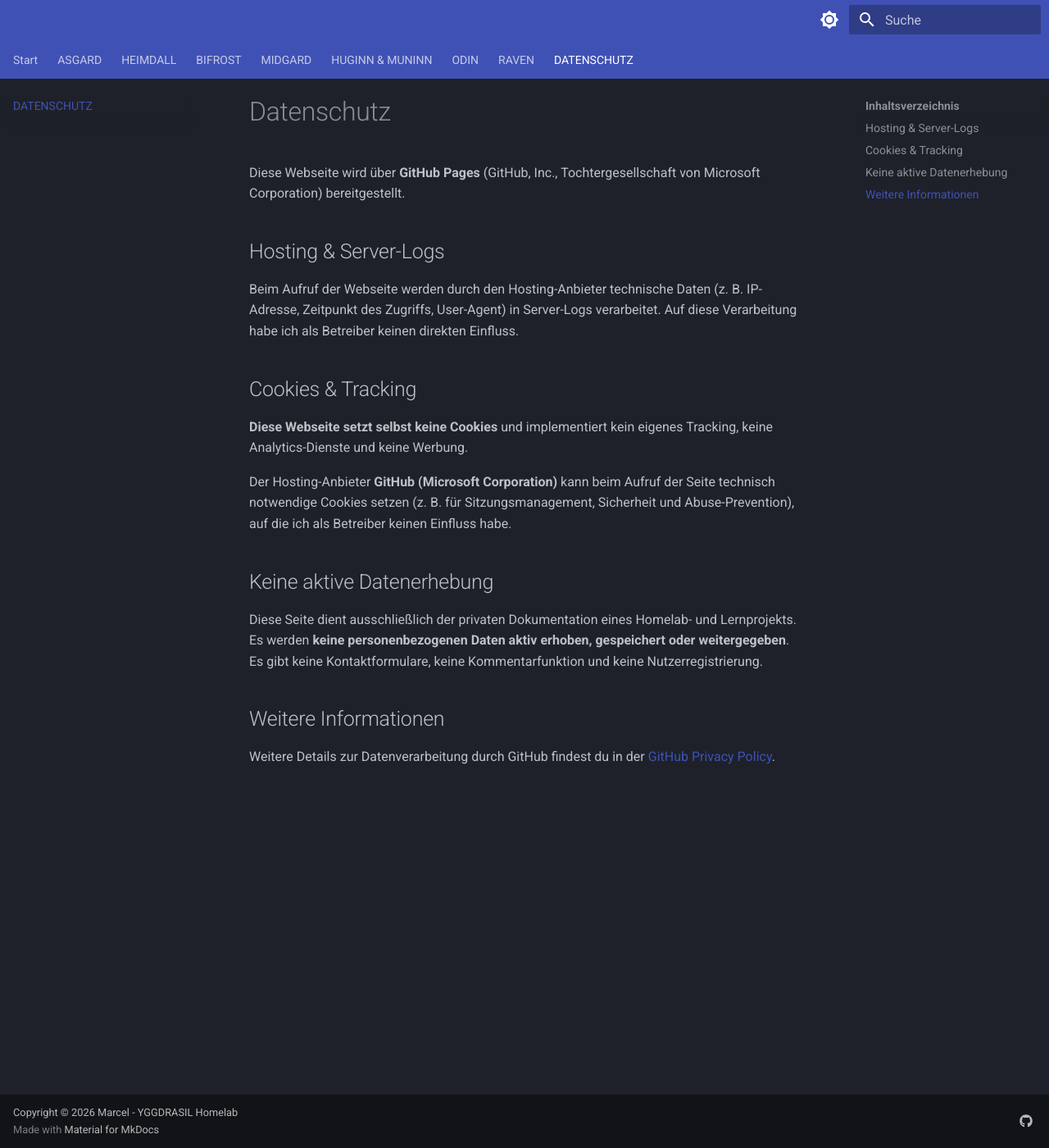
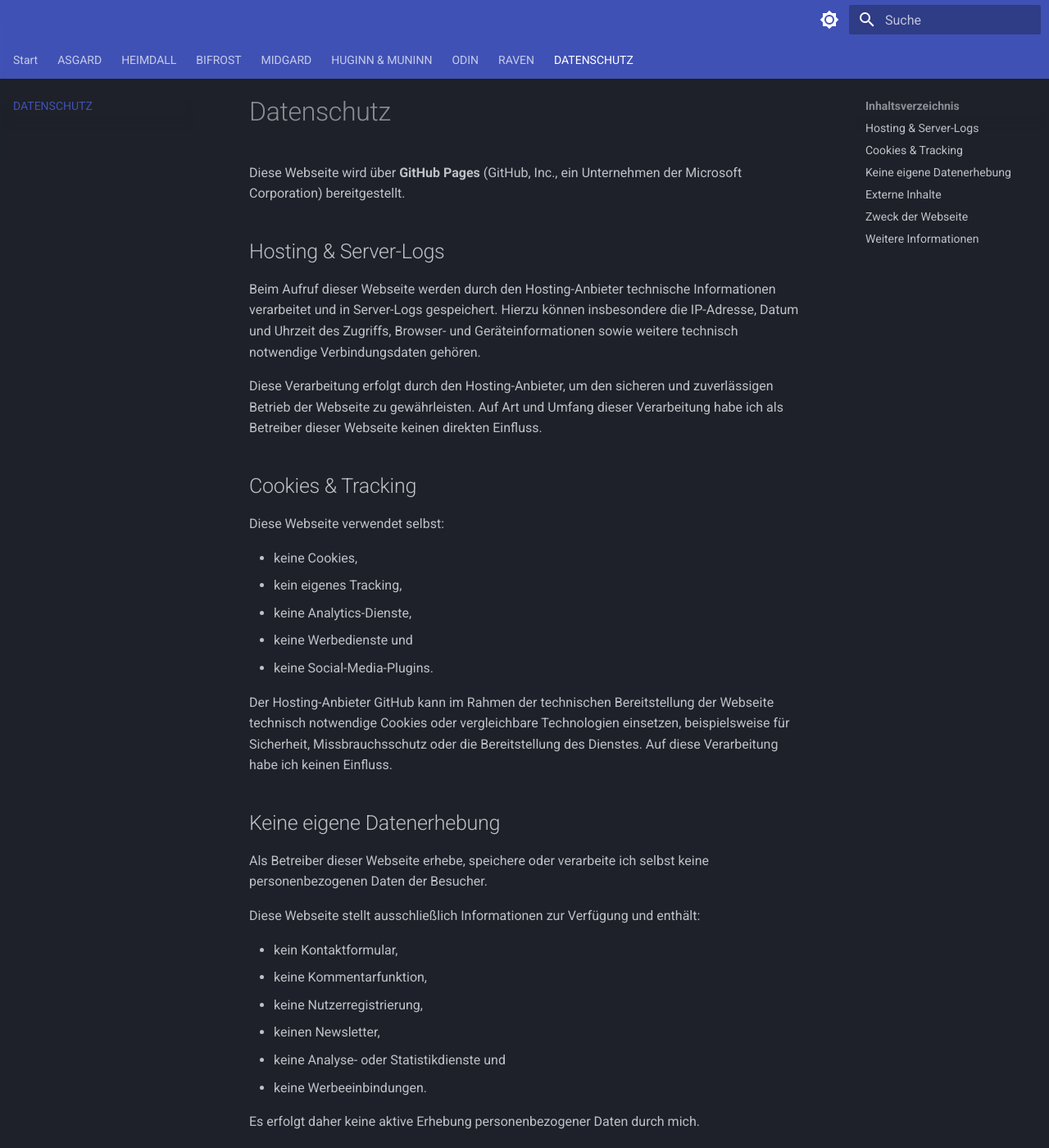
Before and after one commit to NovaForgeCtrl/YGGDRASIL, an MkDocs documentation site: the page built from docs/datenschutz.md, in a window 1280 px wide and 1400 px high. Shown: the whole window at 82% size. Built offline with MkDocs 1.6.1 and Material for MkDocs 9.7.7, drawn with Linux system fonts in a browser that asks for light colours; some of the changed text lies outside the part shown; grey boxes are pictures that could not be loaded.

```diff
--- a/docs/datenschutz.md
+++ b/docs/datenschutz.md
@@ -1,21 +1,50 @@
 # Datenschutz
 
-Diese Webseite wird über **GitHub Pages** (GitHub, Inc., Tochtergesellschaft von Microsoft Corporation) bereitgestellt.
+Diese Webseite wird über **GitHub Pages** (GitHub, Inc., ein Unternehmen der Microsoft Corporation) bereitgestellt.
 
 ## Hosting & Server-Logs
 
-Beim Aufruf der Webseite werden durch den Hosting-Anbieter technische Daten (z. B. IP-Adresse, Zeitpunkt des Zugriffs, User-Agent) in Server-Logs verarbeitet. Auf diese Verarbeitung habe ich als Betreiber keinen direkten Einfluss.
+Beim Aufruf dieser Webseite werden durch den Hosting-Anbieter technische Informationen verarbeitet und in Server-Logs gespeichert. Hierzu können insbesondere die IP-Adresse, Datum und Uhrzeit des Zugriffs, Browser- und Geräteinformationen sowie weitere technisch notwendige Verbindungsdaten gehören.
+
+Diese Verarbeitung erfolgt durch den Hosting-Anbieter, um den sicheren und zuverlässigen Betrieb der Webseite zu gewährleisten. Auf Art und Umfang dieser Verarbeitung habe ich als Betreiber dieser Webseite keinen direkten Einfluss.
 
 ## Cookies & Tracking
 
-**Diese Webseite setzt selbst keine Cookies** und implementiert kein eigenes Tracking, keine Analytics-Dienste und keine Werbung.
+Diese Webseite verwendet selbst:
 
-Der Hosting-Anbieter **GitHub (Microsoft Corporation)** kann beim Aufruf der Seite technisch notwendige Cookies setzen (z. B. für Sitzungsmanagement, Sicherheit und Abuse-Prevention), auf die ich als Betreiber keinen Einfluss habe.
+* keine Cookies,
+* kein eigenes Tracking,
+* keine Analytics-Dienste,
+* keine Werbedienste und
+* keine Social-Media-Plugins.
 
-## Keine aktive Datenerhebung
+Der Hosting-Anbieter GitHub kann im Rahmen der technischen Bereitstellung der Webseite technisch notwendige Cookies oder vergleichbare Technologien einsetzen, beispielsweise für Sicherheit, Missbrauchsschutz oder die Bereitstellung des Dienstes. Auf diese Verarbeitung habe ich keinen Einfluss.
 
-Diese Seite dient ausschließlich der privaten Dokumentation eines Homelab- und Lernprojekts. Es werden **keine personenbezogenen Daten aktiv erhoben, gespeichert oder weitergegeben**. Es gibt keine Kontaktformulare, keine Kommentarfunktion und keine Nutzerregistrierung.
+## Keine eigene Datenerhebung
+
+Als Betreiber dieser Webseite erhebe, speichere oder verarbeite ich selbst keine personenbezogenen Daten der Besucher.
+
+Diese Webseite stellt ausschließlich Informationen zur Verfügung und enthält:
+
+* kein Kontaktformular,
+* keine Kommentarfunktion,
+* keine Nutzerregistrierung,
+* keinen Newsletter,
+* keine Analyse- oder Statistikdienste und
+* keine Werbeeinbindungen.
+
+Es erfolgt daher keine aktive Erhebung personenbezogener Daten durch mich.
+
+## Externe Inhalte
+
+Soweit auf dieser Webseite Links zu externen Webseiten enthalten sind, verlassen Besucher beim Anklicken den Verantwortungsbereich dieser Webseite. Für die Inhalte und die Datenverarbeitung der verlinkten Webseiten sind ausschließlich deren jeweilige Betreiber verantwortlich.
+
+## Zweck der Webseite
+
+Diese Webseite dient ausschließlich der privaten Dokumentation eines Homelab-, Lern- und Dokumentationsprojekts. Sie verfolgt keine kommerziellen Zwecke.
 
 ## Weitere Informationen
 
-Weitere Details zur Datenverarbeitung durch GitHub findest du in der [GitHub Privacy Policy](https://docs.github.com/de/site-policy/privacy-policies/github-general-privacy-statement).
+Weitere Informationen zur Datenverarbeitung durch GitHub finden sich in der **GitHub Privacy Statement**.
+
+https://docs.github.com/site-policy/privacy-policies/github-general-privacy-statement
```
